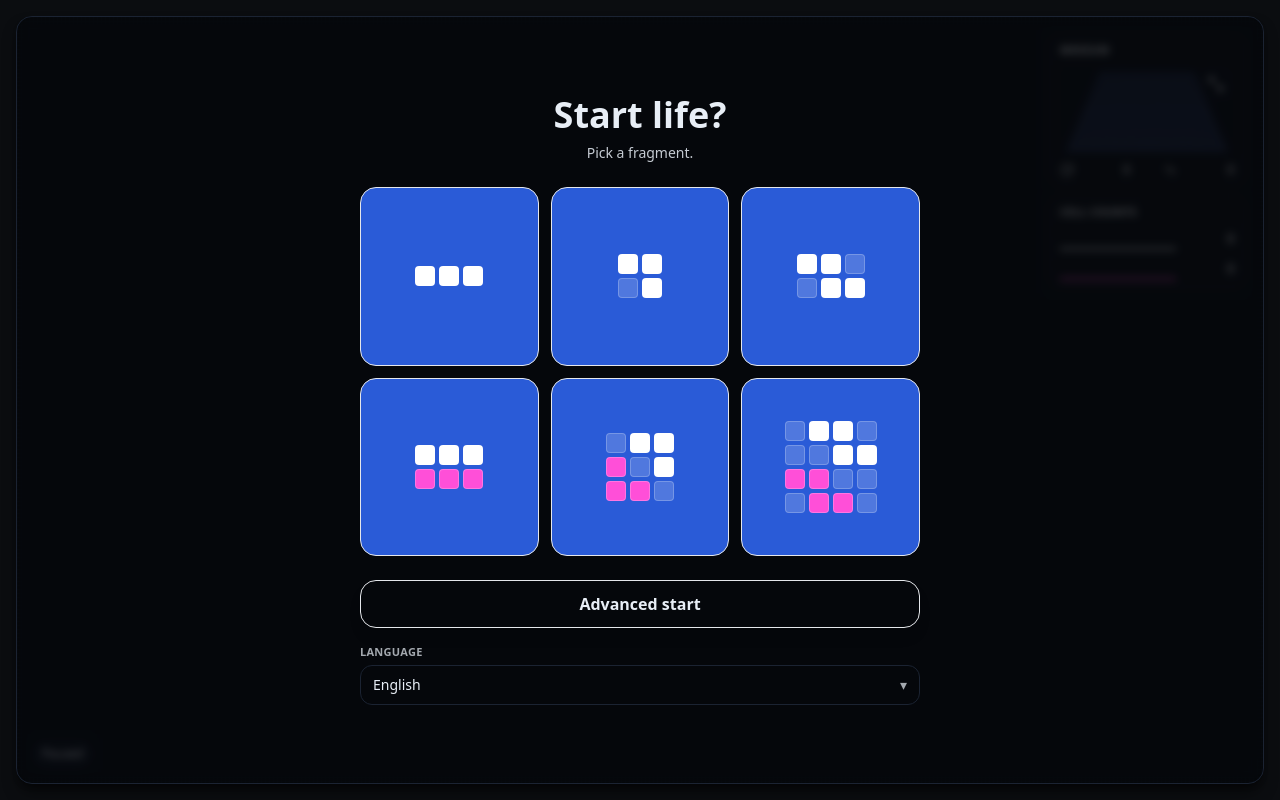
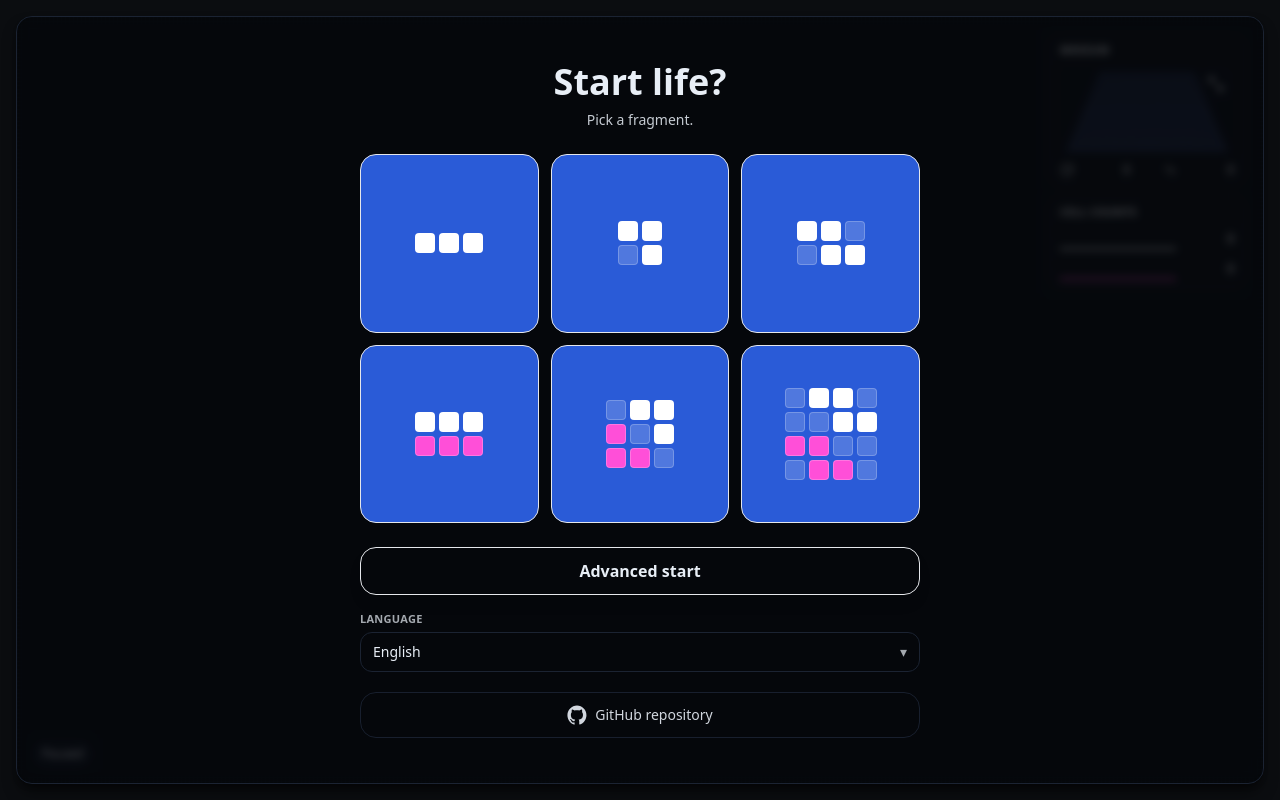
Before and after one commit to igisho/GameOfLife, a React (Vite) app: page /en in a window 1280 px wide. Built offline with nearby package versions, Linux system fonts and the light colour scheme.

Commit message:
Add GitHub repository links in `Sidebar` and `StartOverlay` for better accessibility; update translations.

```diff
--- a/src/components/Sidebar.tsx
+++ b/src/components/Sidebar.tsx
@@ -1245,6 +1245,26 @@ export default function Sidebar({ game, theme, setTheme, onHide, quickStartOptio
                 ={t('hints.shortcut.stop')}
              </div>
            </div>
+
+           <a
+             className={cn(
+               'inline-flex items-center justify-center gap-2 rounded-2xl border border-[var(--panel-border)] bg-[var(--field)]',
+               'px-3 py-2 text-xs font-medium opacity-80 transition',
+               'hover:-translate-y-0.5 hover:border-[var(--primary)] hover:opacity-100',
+               'active:translate-y-0 active:scale-[0.99]'
+             )}
+             href="https://github.com/igisho/GameOfLife"
+             target="_blank"
+             rel="noreferrer"
+           >
+             <svg viewBox="0 0 24 24" aria-hidden="true" className="h-4 w-4">
+               <path
+                 fill="currentColor"
+                 d="M12 .5C5.65.5.5 5.8.5 12.32c0 5.22 3.29 9.65 7.86 11.22.58.11.79-.26.79-.57 0-.28-.01-1.03-.02-2.02-3.2.72-3.88-1.59-3.88-1.59-.52-1.37-1.27-1.73-1.27-1.73-1.04-.73.08-.72.08-.72 1.15.08 1.76 1.21 1.76 1.21 1.02 1.8 2.68 1.28 3.33.98.1-.76.4-1.28.72-1.57-2.55-.3-5.23-1.31-5.23-5.84 0-1.29.44-2.34 1.17-3.17-.12-.3-.51-1.51.11-3.15 0 0 .96-.32 3.14 1.21.91-.26 1.88-.39 2.85-.39.97 0 1.94.13 2.85.39 2.18-1.53 3.14-1.21 3.14-1.21.62 1.64.23 2.85.11 3.15.73.83 1.17 1.88 1.17 3.17 0 4.54-2.69 5.54-5.25 5.84.41.36.77 1.08.77 2.18 0 1.57-.01 2.84-.01 3.23 0 .31.21.68.8.57 4.56-1.58 7.85-6 7.85-11.22C23.5 5.8 18.35.5 12 .5z"
+               />
+             </svg>
+             <span>{t('repo.link')}</span>
+           </a>
          </div>
       </ScrollArea>
     </aside>
--- a/src/components/StartOverlay.tsx
+++ b/src/components/StartOverlay.tsx
@@ -129,6 +129,26 @@ export default function StartOverlay({ open, options, onSelect, onAdvancedStart
               </Select>
             </div>
           </div>
+
+          <a
+            className={cn(
+              'mt-5 inline-flex w-full max-w-[560px] items-center justify-center gap-2 rounded-2xl border border-[var(--panel-border)]',
+              'bg-[color-mix(in srgb, var(--panel) 74%, transparent)] px-4 py-3 text-sm font-medium opacity-90',
+              'transition hover:-translate-y-0.5 hover:border-[var(--primary)] hover:bg-[color-mix(in srgb, var(--panel) 84%, transparent)]',
+              'active:translate-y-0 active:scale-[0.99]'
+            )}
+            href="https://github.com/igisho/GameOfLife"
+            target="_blank"
+            rel="noreferrer"
+          >
+            <svg viewBox="0 0 24 24" aria-hidden="true" className="h-5 w-5">
+              <path
+                fill="currentColor"
+                d="M12 .5C5.65.5.5 5.8.5 12.32c0 5.22 3.29 9.65 7.86 11.22.58.11.79-.26.79-.57 0-.28-.01-1.03-.02-2.02-3.2.72-3.88-1.59-3.88-1.59-.52-1.37-1.27-1.73-1.27-1.73-1.04-.73.08-.72.08-.72 1.15.08 1.76 1.21 1.76 1.21 1.02 1.8 2.68 1.28 3.33.98.1-.76.4-1.28.72-1.57-2.55-.3-5.23-1.31-5.23-5.84 0-1.29.44-2.34 1.17-3.17-.12-.3-.51-1.51.11-3.15 0 0 .96-.32 3.14 1.21.91-.26 1.88-.39 2.85-.39.97 0 1.94.13 2.85.39 2.18-1.53 3.14-1.21 3.14-1.21.62 1.64.23 2.85.11 3.15.73.83 1.17 1.88 1.17 3.17 0 4.54-2.69 5.54-5.25 5.84.41.36.77 1.08.77 2.18 0 1.57-.01 2.84-.01 3.23 0 .31.21.68.8.57 4.56-1.58 7.85-6 7.85-11.22C23.5 5.8 18.35.5 12 .5z"
+              />
+            </svg>
+            <span>{t('repo.link')}</span>
+          </a>
         </div>
       </div>
     </div>
--- a/src/i18n/messages.ts
+++ b/src/i18n/messages.ts
@@ -34,6 +34,8 @@ export const MESSAGES: Record<Locale, Messages> = {
     'start.pattern.l3Pair.subtitle': '3 + 3 (diagonal)',
     'start.pattern.doubleBlockPair': 'Double block ±',
     'start.pattern.doubleBlockPair.subtitle': '6 + 6 (blocks)',
+
+    'repo.link': 'GitHub repository',
 
     'app.openMenu': 'Open menu',
     'app.closeMenu': 'Close menu',
@@ -254,6 +256,8 @@ export const MESSAGES: Record<Locale, Messages> = {
     'start.pattern.doubleBlockPair': 'Dvojblok ±',
     'start.pattern.doubleBlockPair.subtitle': '6 + 6 (bloky)',
 
+    'repo.link': 'Repozitár na GitHube',
+
     'app.openMenu': 'Otvoriť menu',
     'app.closeMenu': 'Zavrieť menu',
     'app.status.running': 'Beží',
@@ -462,6 +466,8 @@ export const MESSAGES: Record<Locale, Messages> = {
     'start.pattern.doubleBlockPair': 'Doppelblock ±',
     'start.pattern.doubleBlockPair.subtitle': '6 + 6 (Blöcke)',
 
+    'repo.link': 'GitHub‑Repository',
+
     'app.openMenu': 'Menü öffnen',
     'app.closeMenu': 'Menü schließen',
     'app.status.running': 'Läuft',
@@ -663,6 +669,8 @@ export const MESSAGES: Record<Locale, Messages> = {
     'start.pattern.doubleBlockPair': 'Double bloc ±',
     'start.pattern.doubleBlockPair.subtitle': '6 + 6 (blocs)',
 
+    'repo.link': 'Dépôt GitHub',
+
     'app.openMenu': 'Ouvrir le menu',
     'app.closeMenu': 'Fermer le menu',
     'app.status.running': 'En cours',
```
Lines whose indentation alone changed are shown as unchanged.
